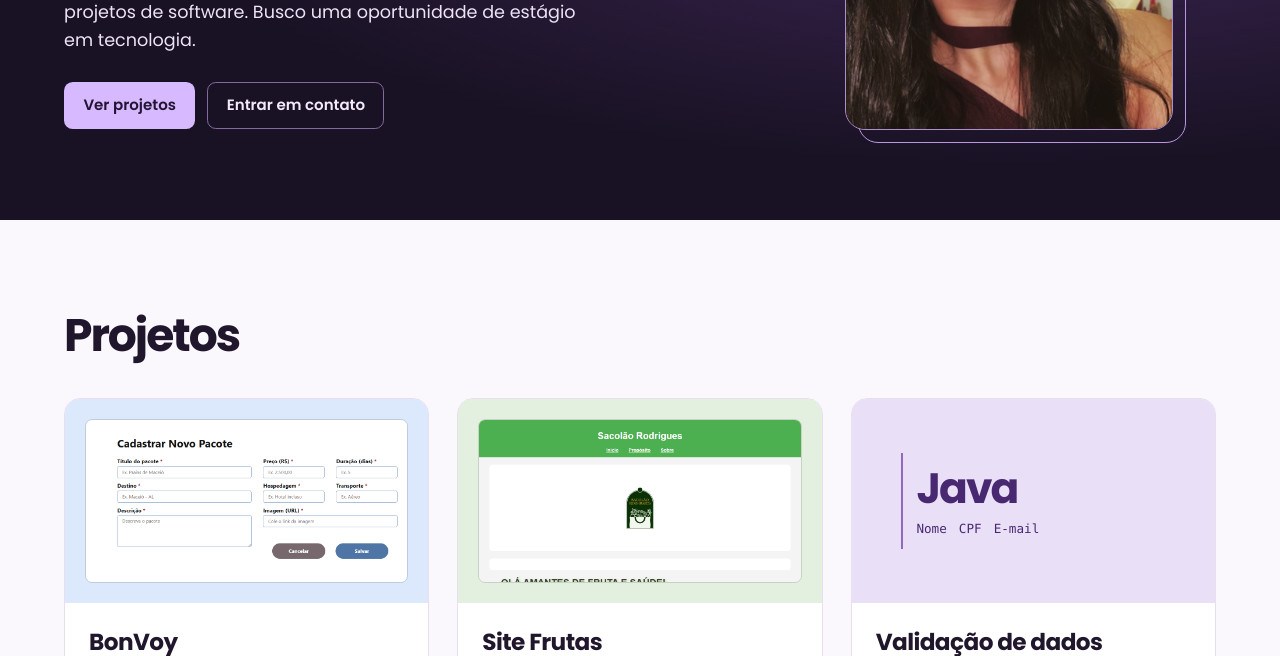
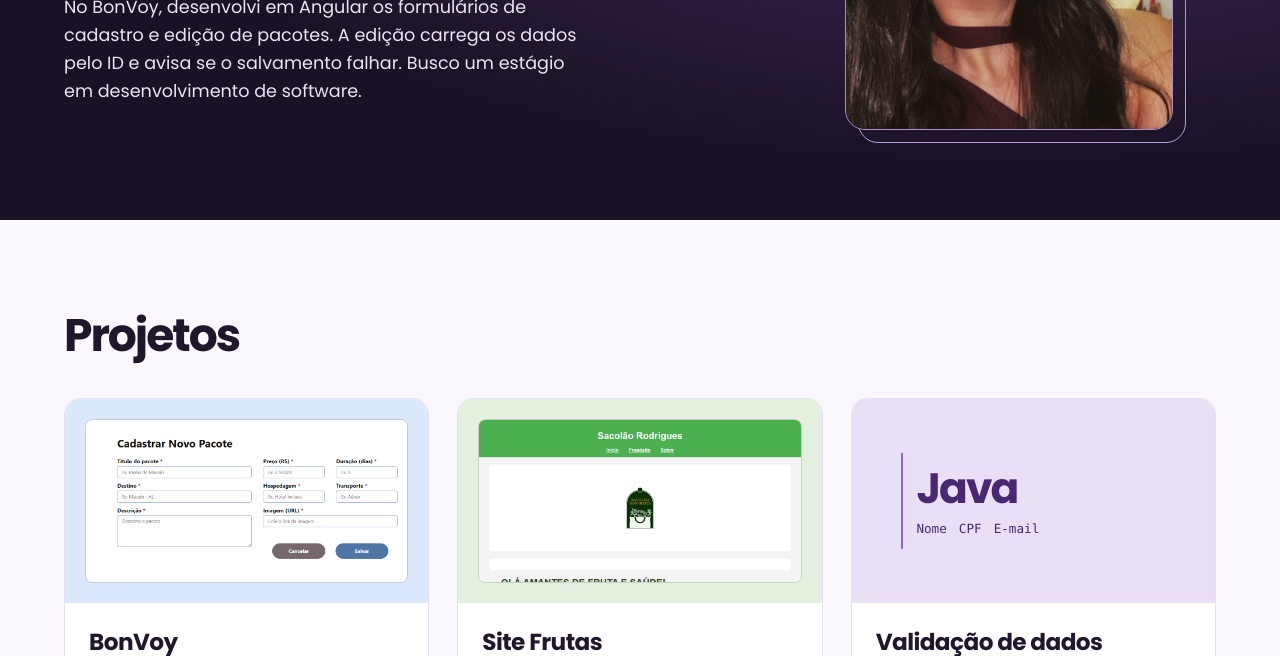
Before and after one commit to anapa00340-netizen/anapa00340-netizen.github.io, a plain HTML site: page index.html in a window 1280 px wide. Shown: the part 444-1100 px from the top of the page. Drawn offline with Linux system fonts and the light colour scheme.

Commit message:
Refina apresentação inicial do portfólio

```diff
--- a/index.html
+++ b/index.html
@@ -42,13 +42,10 @@
             <p class="formacao">Estudante de Ciência da Computação</p>
             <h1 id="titulo-inicio">Ana Paula <span>Ferreira</span></h1>
             <p class="introducao">
-              Gosto de transformar o que aprendo em aplicações web e projetos de software.
-              Busco uma oportunidade de estágio em tecnologia.
+              No BonVoy, desenvolvi em Angular os formulários de cadastro e edição de pacotes.
+              A edição carrega os dados pelo ID e avisa se o salvamento falhar. Busco um estágio
+              em desenvolvimento de software.
             </p>
-            <div class="acoes-iniciais">
-              <a class="botao botao-principal" href="#projetos">Ver projetos</a>
-              <a class="botao botao-contato" href="#contato">Entrar em contato</a>
-            </div>
           </div>
 
           <div class="retrato">
--- a/styles.css
+++ b/styles.css
@@ -188,15 +188,10 @@ h1 span {
   font-size: clamp(1rem, 2vw, 1.1rem);
 }
 
-.acoes-iniciais,
 .contato-links {
   display: flex;
   flex-wrap: wrap;
   gap: 0.75rem;
-}
-
-.acoes-iniciais {
-  margin-top: 1.75rem;
 }
 
 .botao {
```
